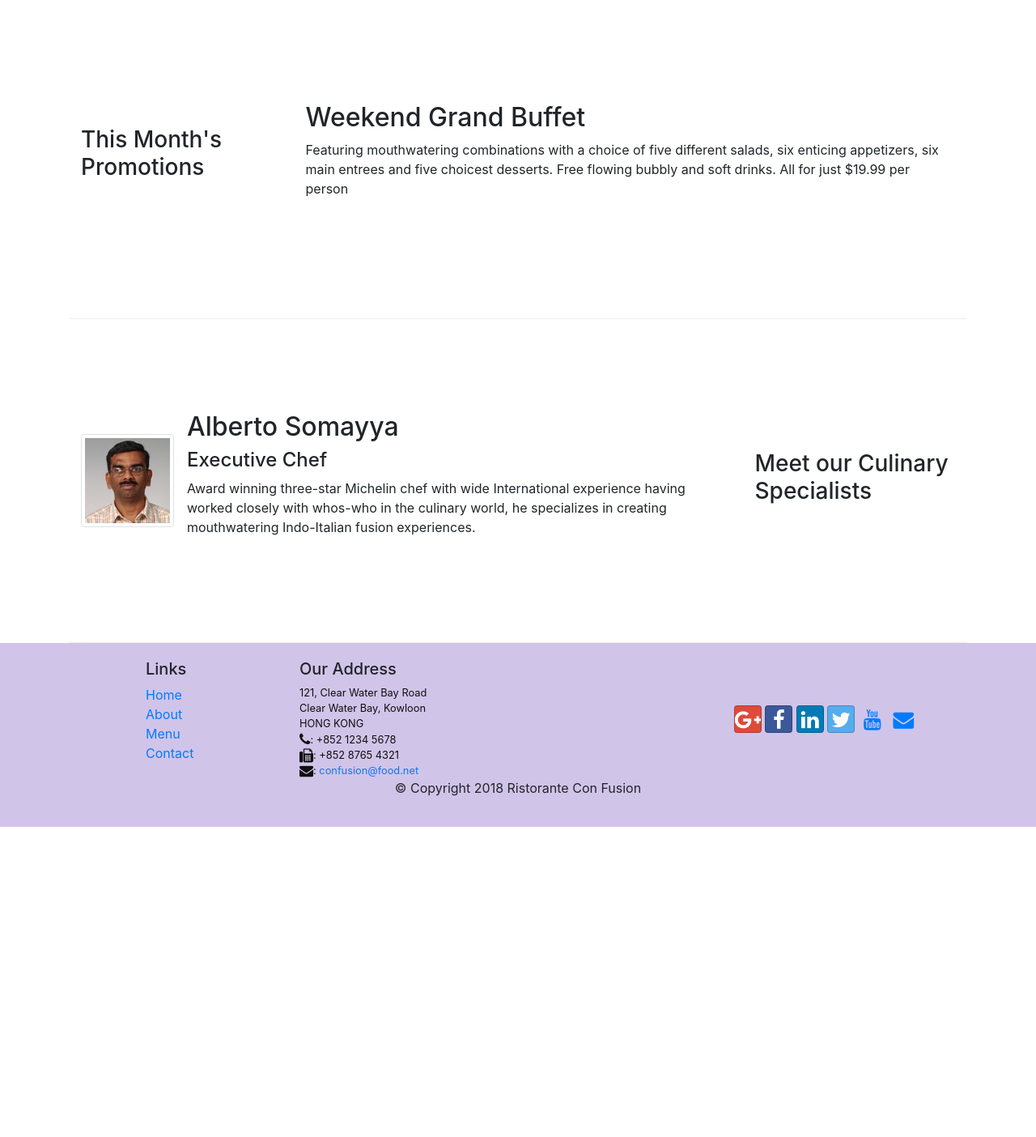
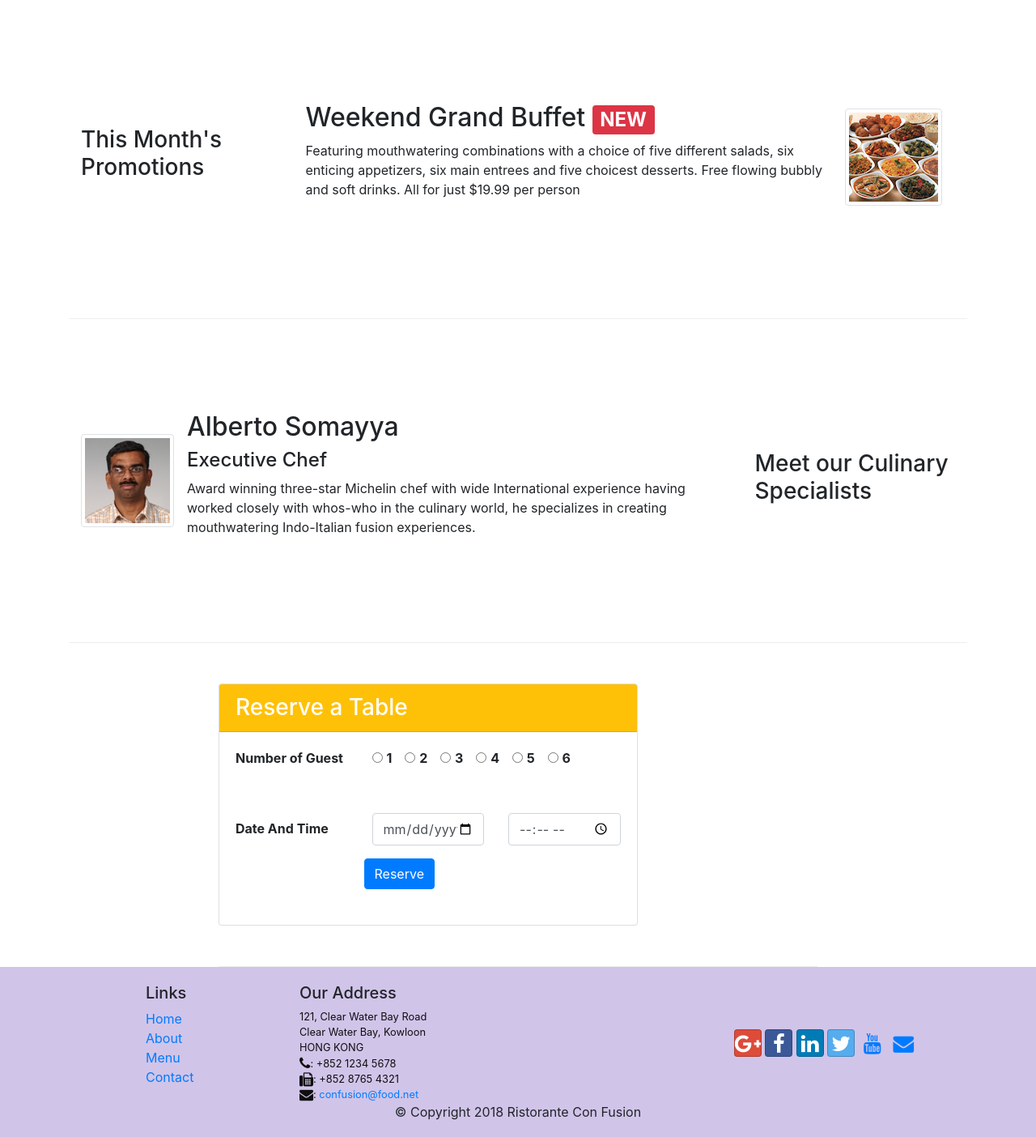
Before and after one commit to hirenballewar/conFusion, a website: page index.html in a window 1280 px wide. Shown: the part 740-2144 px from the top of the page at 81% size. Before the commit the page ends 1761 px from the top, so only its background shows below. Drawn offline with nearby package versions, Linux system fonts and the light colour scheme.

Commit message:
Assignment 2

```diff
--- a/index.html
+++ b/index.html
@@ -44,8 +44,11 @@
                     <h1>Ristorante con Fusion</h1>
                     <p>We take inspiration from the World's best cuisines, and create a unique fusion experience. Our lipsmacking creations will tickle your culinary senses!</p>
                 </div>
-                <div class="col-12 col-sm align-self-center">
+                <div class="col-12 col-sm-3 align-self-center">
                     <img src="img/logo.png" class="img-fluid" alt="">
+                </div>
+                <div class="col-12 col-sm-3">
+                   <a href="#reserve"> <button onclick="reserve" type="button" class="btn btn-warning btn-lg btn-block align-self-center mt-4">Reserve Table</button></a>
                 </div>
             </div>
         </div>
@@ -76,9 +79,16 @@
             <div class="col-12 col-sm-4 col-md-3">
                 <h3>This Month's Promotions</h3>
             </div>
+
             <div class="col col-sm col-md">
-                <h2>Weekend Grand Buffet</h2>
-                <p class="d-none d-sm-block">Featuring mouthwatering combinations with a choice of five different salads, six enticing appetizers, six main entrees and five choicest desserts. Free flowing bubbly and soft drinks. All for just $19.99 per person </p>
+                <div class="media">
+                    <img class="order-sm-last d-flex mr-3 img-thumbnail align-self-center"
+                            src="img/buffet.png" alt="buffet">
+                    <div class="media-body">
+                        <h2>Weekend Grand Buffet <span class="badge badge-danger">NEW</span></h2>
+                        <p class="d-none d-sm-block">Featuring mouthwatering combinations with a choice of five different salads, six enticing appetizers, six main entrees and five choicest desserts. Free flowing bubbly and soft drinks. All for just $19.99 per person </p>
+                    </div>
+                </div>
             </div>
         </div>
 
@@ -102,6 +112,69 @@
                 </div>
 
             </div>
+
+        </div>
+        <div id="reserve" class="row row-content col-12 col-sm-8 align-self-center">
+
+                <div class="card">
+                    <h3 class="card-header bg-warning text-white">Reserve a Table</h3>
+                    <div class="card-body font-weight-bold">
+                        <form action="">
+                            <div class="row">
+                                <div class="col-12 col-sm-4 order-sm-first">
+                                    <label for="" class="">Number of Guest</label>
+                                </div>
+                                <div class="col col-sm order-sm-last">
+                                    <div class="form-check form-check-inline">
+                                        <input type="radio" class="form-check-input" name="inlineRadioOptions" id="inlineRadio1" value="option1">
+                                        <label for="inlineRadio1" class="form-check-label">1</label>
+                                    </div>
+                                    <div class="form-check form-check-inline">
+                                        <input type="radio" class="form-check-input" name="inlineRadioOptions" id="inlineRadio2" value="option2">
+                                        <label for="inlineRadio2" class="form-check-label">2</label>
+                                    </div>
+                                    <div class="form-check form-check-inline">
+                                        <input type="radio" class="form-check-input" name="inlineRadioOptions" id="inlineRadio3" value="option3">
+                                        <label for="inlineRadio3" class="form-check-label">3</label>
+                                    </div>
+                                    <div class="form-check form-check-inline">
+                                        <input type="radio" class="form-check-input" name="inlineRadioOptions" id="inlineRadio4" value="option4">
+                                        <label for="inlineRadio4" class="form-check-label">4</label>
+                                    </div>
+                                    <div class="form-check form-check-inline">
+                                        <input type="radio" class="form-check-input" name="inlineRadioOptions" id="inlineRadio5" value="option5">
+                                        <label for="inlineRadio5" class="form-check-label">5</label>
+                                    </div>
+                                    <div class="form-check form-check-inline">
+                                        <input type="radio" class="form-check-input" name="inlineRadioOptions" id="inlineRadio6" value="option6">
+                                        <label for="inlineRadio6" class="form-check-label">6</label>
+                                    </div>
+                                </div>
+
+                            </div>
+
+                            <div class="form-group row mt-5">
+                                <label for="telnum" class="col-12 col-md-4 col-form-label">Date And Time</label>
+                                <div class="col-5 col-md-4">
+                                    <input type="date" class="form-control" id="date" name="date" placeholder="Date">
+                                </div>
+                                <div class="col-7 col-md-4">
+                                    <input type="time" class="form-control" id="time" name="time" placeholder="Time">
+                                </div>
+                            </div>
+                            <div>
+                                <button type="button" class="btn btn-primary offset-4">Reserve</button>
+                            </div>
+                        </form>
+
+                    </div>
+
+                </div>
+
+
+
+
+
         </div>
     </div>
 
```
